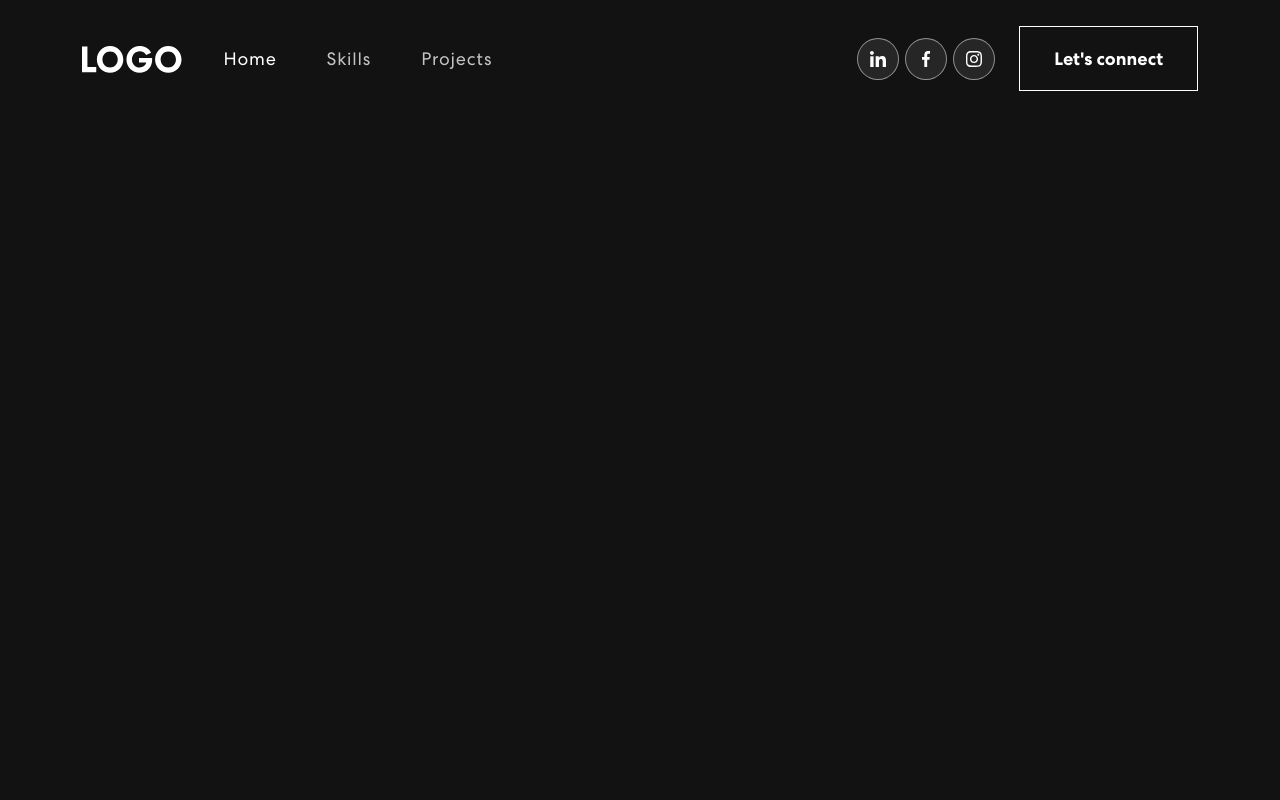
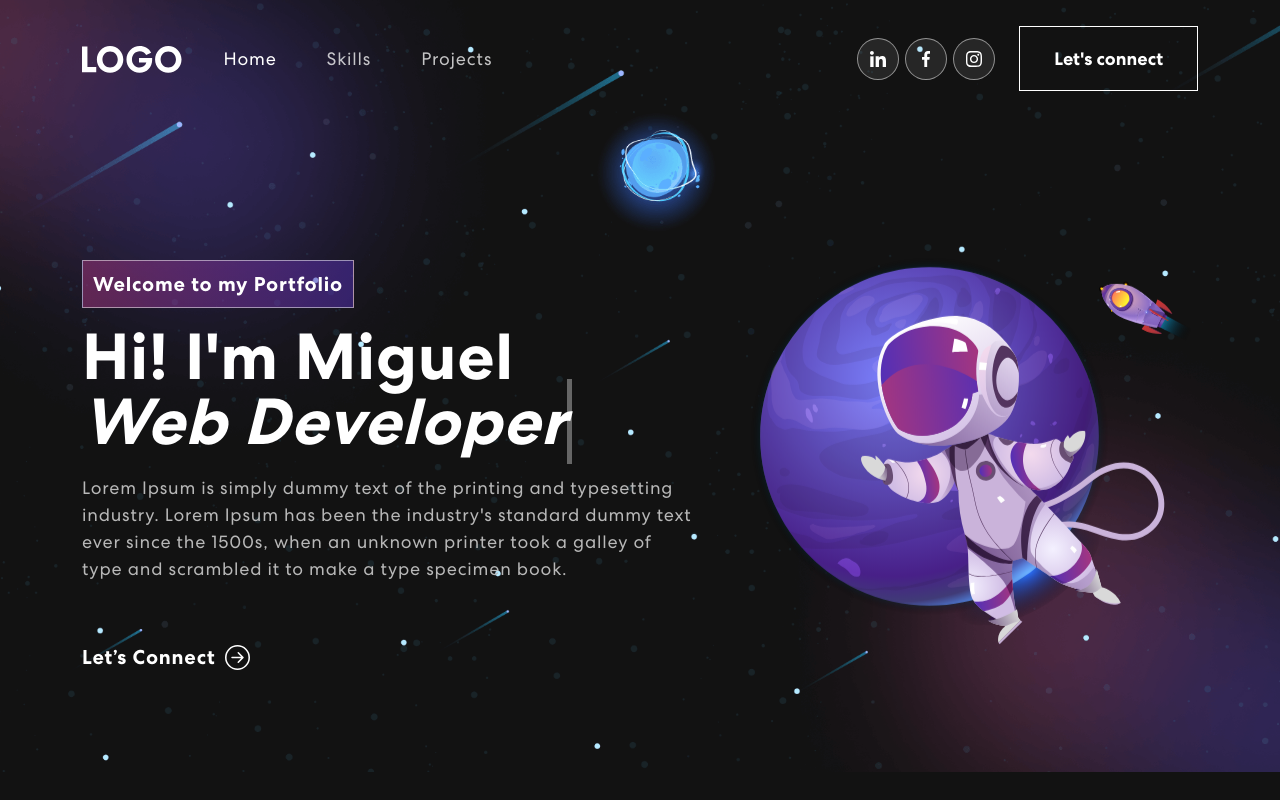
Before and after one commit to miguelherreravillanueva/Personal_Page, a React (Create React App) app: page / in a window 1280 px wide. Built offline with nearby package versions, Linux system fonts and the light colour scheme.

Commit message:
Banner done

```diff
--- a/package.json
+++ b/package.json
@@ -10,7 +10,9 @@
     "bootstrap": "^5.3.2",
     "react": "^18.2.0",
     "react-bootstrap": "^2.9.1",
+    "react-bootstrap-icons": "^1.10.3",
     "react-dom": "^18.2.0",
+    "react-on-screen": "^2.1.1",
     "react-scripts": "5.0.1",
     "web-vitals": "^2.1.4"
   },
--- a/src/App.js
+++ b/src/App.js
@@ -1,12 +1,13 @@
-import logo from './logo.svg';
 import './App.css';
 import 'bootstrap/dist/css/bootstrap.min.css';
 import NavBar from './components/NavBar';
+import Banner from './components/Banner';
 
 function App() {
   return (
     <div className="App">
       <NavBar/>
+      <Banner/>
     </div>
   );
 }
--- /dev/null
+++ b/src/components/Banner.js
@@ -0,0 +1,79 @@
+import { useState, useEffect } from "react";
+import { Container, Row, Col } from "react-bootstrap";
+import headerImg from "../assets/img/header-img.svg";
+import { ArrowRightCircle } from 'react-bootstrap-icons';
+// import 'animate.css';
+import TrackVisibility from 'react-on-screen';
+
+export const Banner = () => {
+    const [loopNum, setLoopNum] = useState(0);
+    const [isDeleting, setIsDeleting] = useState(false);
+    const [text, setText] = useState('');
+    const [delta, setDelta] = useState(300 - Math.random() * 100);
+    const [index, setIndex] = useState(1);
+    const toRotate = ["Web Developer", "Web Designer"];
+    const period = 2000;
+
+    useEffect(() => {
+        let ticker = setInterval(() => {
+            tick();
+        }, delta);
+
+        return () => { clearInterval(ticker) };
+    }, [text])
+
+    const tick = () => {
+        let i = loopNum % toRotate.length;
+        let fullText = toRotate[i];
+        let updatedText = isDeleting ? fullText.substring(0, text.length - 1) : fullText.substring(0, text.length + 1);
+
+        setText(updatedText);
+
+        if (isDeleting) {
+            setDelta(prevDelta => prevDelta / 2);
+        }
+
+        if (!isDeleting && updatedText === fullText) {
+            setIsDeleting(true);
+            setIndex(prevIndex => prevIndex - 1);
+            setDelta(period);
+        } else if (isDeleting && updatedText === '') {
+            setIsDeleting(false);
+            setLoopNum(loopNum + 1);
+            setIndex(1);
+            setDelta(500);
+        } else {
+            setIndex(prevIndex => prevIndex + 1);
+        }
+    }
+    return (
+        <section className="banner" id="home">
+      <Container>
+        <Row className="aligh-items-center">
+          <Col xs={12} md={6} xl={7}>
+            <TrackVisibility>
+              {({ isVisible }) =>
+              <div className={isVisible ? "animate__animated animate__fadeIn" : ""}>
+                <span className="tagline">Welcome to my Portfolio</span>
+                <h1>{`Hi! I'm Miguel`} <span className="txt-rotate" dataPeriod="1000" data-rotate='[ "Web Developer", "Web Designer"]'><span className="wrap"><br/>
+                    <em>{text}</em></span></span></h1>
+                  <p>Lorem Ipsum is simply dummy text of the printing and typesetting industry. Lorem Ipsum has been the industry's standard dummy text ever since the 1500s, when an unknown printer took a galley of type and scrambled it to make a type specimen book.</p>
+                  <button onClick={() => console.log('connect')}>Let’s Connect <ArrowRightCircle size={25} /></button>
+              </div>}
+            </TrackVisibility>
+          </Col>
+          <Col xs={12} md={6} xl={5}>
+            <TrackVisibility>
+              {({ isVisible }) =>
+                <div className={isVisible ? "animate__animated animate__zoomIn" : ""}>
+                  <img src={headerImg} alt="Header Img"/>
+                </div>}
+            </TrackVisibility>
+          </Col>
+        </Row>
+      </Container>
+    </section>
+    )
+}
+
+export default Banner;
--- a/src/components/NavBar.js
+++ b/src/components/NavBar.js
@@ -48,9 +48,9 @@
                     </Nav>
                     <span className='navbar-text'>
                         <div className='social-icon'>
-                            <a href='#'><img src={navIcon1} alt="" /></a>
-                            <a href='#'><img src={navIcon2} alt="" /></a>
-                            <a href='#'><img src={navIcon3} alt="" /></a>
+                            <a href="#"><img src={navIcon1} alt="" /></a>
+                            <a href="#"><img src={navIcon2} alt="" /></a>
+                            <a href="#"><img src={navIcon3} alt="" /></a>
                         </div>
                         <button className='vvd' onClick={() => console.log('connect')}>
                             <span>Let's connect</span>
```
Also changed, not shown: 1 other file (tests, documents, lock files or other folders).
